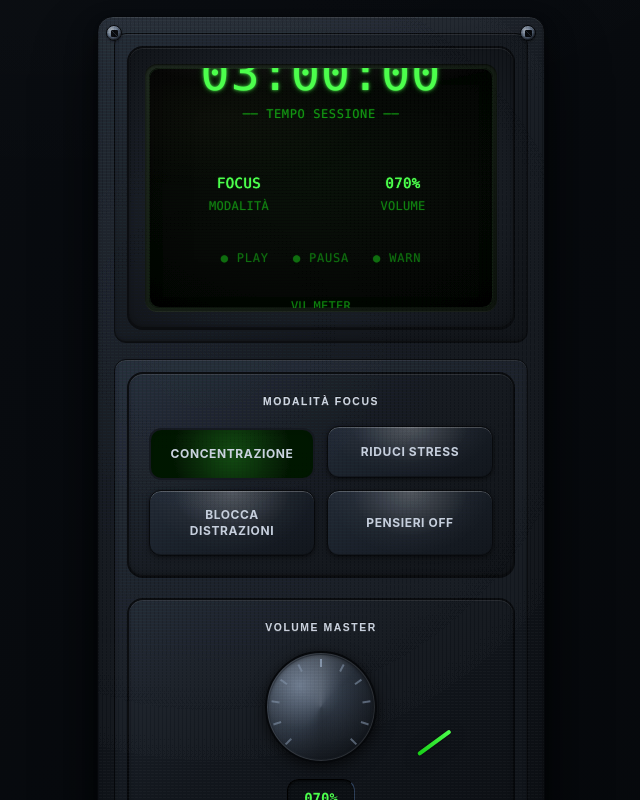
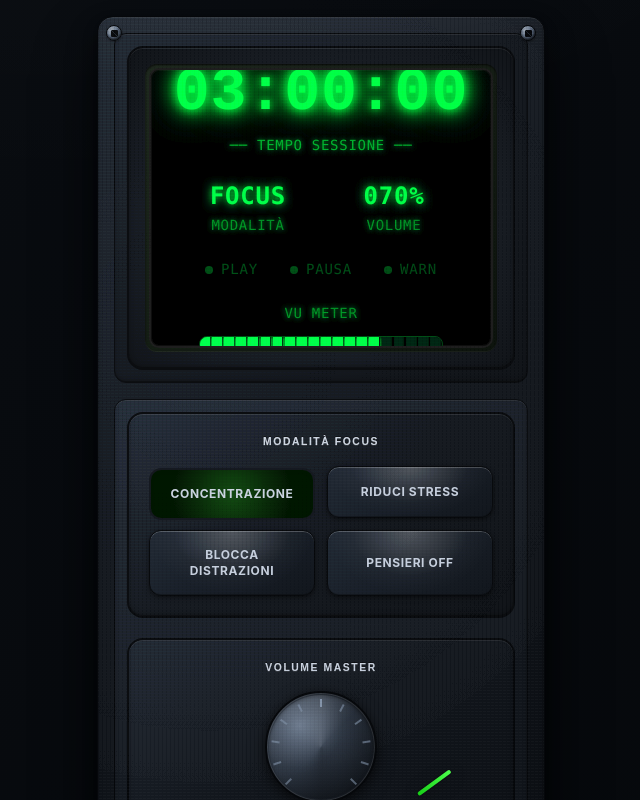
Before and after one commit to giorgiochi/nineties-aether-wave, a React (Vite) app: page / in a window 1280 px wide. Shown: the top 800 px of the page, without its empty margins (319-959 px from the left). Built offline with nearby package versions, Linux system fonts and the light colour scheme.

Commit message:
Fix display cutoff and style

```diff
--- a/src/components/NeuroDeckDisplay.tsx
+++ b/src/components/NeuroDeckDisplay.tsx
@@ -79,117 +79,158 @@ export const NeuroDeckDisplay: React.FC<NeuroDeckDisplayProps> = ({ neuroDeck })
           `
         }}
       >
-        {/* LCD Screen - Perfect reference match with radial gradient */}
+        {/* LCD Screen - Esatta come nella reference */}
         <div
-          className="relative p-6 rounded-md overflow-hidden lcd-realistic"
+          className="relative p-4 rounded-md overflow-hidden"
           style={{
-            height: '240px',
-            background: `
-              radial-gradient(ellipse 85% 75% at 50% 45%,
-                hsl(120 50% 4%) 0%,
-                hsl(120 45% 3%) 25%,
-                hsl(120 40% 2%) 50%,
-                hsl(120 35% 1%) 75%,
-                hsl(120 30% 0.3%) 100%
-              )
-            `,
-            boxShadow: `
-              inset 0 0 0 1px hsl(120 30% 8%),
-              inset 0 3px 12px rgba(0,0,0,0.8),
-              inset 0 0 40px rgba(0,0,0,0.4)
-            `
+            height: '280px',
+            background: '#000000',
+            border: '2px solid #1a1a1a',
+            boxShadow: 'inset 0 0 0 1px #0a0a0a'
           }}
           aria-live="polite"
         >
-          {/* Screen Content - Perfectly centered and preserved */}
-          <div className="text-tft h-full flex flex-col justify-center items-center relative z-10">
-            {/* Perfectly Centered Content - All elements preserved */}
-            <div className="w-full space-y-4">
-              {/* Header Row */}
-              <div className="flex justify-between items-center text-xs uppercase tracking-wider opacity-90">
-                <span>NEURODECK-90</span>
-                <span>● REC</span>
-              </div>
+          {/* Layout esatto della reference */}
+          <div className="text-tft h-full flex flex-col justify-center space-y-6 py-4">
 
-              {/* Timer Display - Large Center */}
-              <div className="text-center py-6">
+            {/* Timer principale - Grande e centrato */}
+            <div className="text-center">
               <div
-                  className="text-5xl font-medium tracking-wide mb-2 text-tft-glow"
+                className="text-6xl font-mono font-bold mb-3"
                 style={{
-                    fontFamily: '"Perfect DOS VGA 437", "SF Mono", "Monaco", monospace',
-                    fontWeight: 500,
-                    imageRendering: 'pixelated',
-                    WebkitFontSmoothing: 'none'
+                  color: '#00ff41',
+                  textShadow: '0 0 10px #00ff41, 0 0 20px #00ff41, 0 0 30px #00ff41',
+                  fontFamily: 'monospace'
                 }}
               >
                 {state.timeLeft > 0 ? formatTime(state.timeLeft) : formatTime(state.duration * 3600)}
               </div>
-                <div className="text-xs text-tft-dim uppercase tracking-wider opacity-70">
+              <div
+                className="text-sm uppercase tracking-wider"
+                style={{
+                  color: '#00aa2b',
+                  textShadow: '0 0 5px #00aa2b'
+                }}
+              >
                 ── TEMPO SESSIONE ──
               </div>
             </div>
 
-              {/* Mode and Volume Grid */}
-              <div className="grid grid-cols-2 gap-8 text-center py-3">
-                <div className="space-y-1">
-                  <div className="text-sm uppercase tracking-wide font-medium">
+            {/* Griglia modalità e volume - Come nella reference */}
+            <div className="grid grid-cols-2 gap-12 text-center px-8">
+              <div>
+                <div
+                  className="text-2xl font-mono font-bold mb-1"
+                  style={{
+                    color: '#00ff41',
+                    textShadow: '0 0 8px #00ff41'
+                  }}
+                >
                   {getModeName(state.activeMode)}
                 </div>
-                  <div className="text-xs text-tft-dim uppercase tracking-wide opacity-60">
+                <div
+                  className="text-sm uppercase tracking-wider opacity-80"
+                  style={{
+                    color: '#00aa2b',
+                    textShadow: '0 0 5px #00aa2b'
+                  }}
+                >
                   MODALITÀ
                 </div>
               </div>
-                <div className="space-y-1">
-                  <div className="text-sm uppercase tracking-wide font-medium font-mono">
+              <div>
+                <div
+                  className="text-2xl font-mono font-bold mb-1"
+                  style={{
+                    color: '#00ff41',
+                    textShadow: '0 0 8px #00ff41'
+                  }}
+                >
                   {Math.round(state.masterVolume * 100).toString().padStart(3, '0')}%
                 </div>
-                  <div className="text-xs text-tft-dim uppercase tracking-wide opacity-60">
+                <div
+                  className="text-sm uppercase tracking-wider opacity-80"
+                  style={{
+                    color: '#00aa2b',
+                    textShadow: '0 0 5px #00aa2b'
+                  }}
+                >
                   VOLUME
                 </div>
               </div>
             </div>
 
-              {/* Status Indicators */}
-              <div className="flex justify-center space-x-6 text-xs py-2">
-                <span className={`${state.isPlaying ? 'text-tft-glow' : 'text-tft-dim opacity-50'}`}>
-                  ● PLAY
+            {/* Indicatori di stato - Come nella reference */}
+            <div className="flex justify-center space-x-8 text-sm">
+              <span
+                className={`flex items-center space-x-2`}
+                style={{
+                  color: state.isPlaying ? '#00ff41' : '#004412',
+                  textShadow: state.isPlaying ? '0 0 8px #00ff41' : 'none'
+                }}
+              >
+                <span className="w-2 h-2 rounded-full" style={{
+                  backgroundColor: state.isPlaying ? '#00ff41' : '#004412',
+                  boxShadow: state.isPlaying ? '0 0 6px #00ff41' : 'none'
+                }}></span>
+                <span>PLAY</span>
               </span>
-                <span className={`${state.isPaused ? 'text-tft-glow' : 'text-tft-dim opacity-50'}`}>
-                  ● PAUSA
+              <span
+                className={`flex items-center space-x-2`}
+                style={{
+                  color: state.isPaused ? '#00ff41' : '#004412',
+                  textShadow: state.isPaused ? '0 0 8px #00ff41' : 'none'
+                }}
+              >
+                <span className="w-2 h-2 rounded-full" style={{
+                  backgroundColor: state.isPaused ? '#00ff41' : '#004412',
+                  boxShadow: state.isPaused ? '0 0 6px #00ff41' : 'none'
+                }}></span>
+                <span>PAUSA</span>
               </span>
-                <span className={`${state.masterVolume > 0.7 ? 'text-tft-glow animate-pulse' : 'text-tft-dim opacity-50'}`}>
-                  ● WARN
+              <span
+                className={`flex items-center space-x-2 ${state.masterVolume > 0.7 ? 'animate-pulse' : ''}`}
+                style={{
+                  color: state.masterVolume > 0.7 ? '#00ff41' : '#004412',
+                  textShadow: state.masterVolume > 0.7 ? '0 0 8px #00ff41' : 'none'
+                }}
+              >
+                <span className="w-2 h-2 rounded-full" style={{
+                  backgroundColor: state.masterVolume > 0.7 ? '#00ff41' : '#004412',
+                  boxShadow: state.masterVolume > 0.7 ? '0 0 6px #00ff41' : 'none'
+                }}></span>
+                <span>WARN</span>
               </span>
             </div>
 
-              {/* VU Meter */}
-              <div className="px-6 py-2">
-                <div className="text-xs text-tft-dim uppercase tracking-wide text-center mb-2 opacity-60">
+            {/* VU Meter - Come nella reference */}
+            <div className="px-8">
+              <div
+                className="text-sm uppercase tracking-wider text-center mb-3 opacity-80"
+                style={{
+                  color: '#00aa2b',
+                  textShadow: '0 0 5px #00aa2b'
+                }}
+              >
                 VU METER
               </div>
               <div
-                  className="h-3 rounded-sm overflow-hidden relative"
+                className="h-4 rounded-sm overflow-hidden relative border"
                 style={{
-                    background: `
-                      linear-gradient(180deg,
-                        rgba(0,0,0,0.9) 0%,
-                        rgba(0,0,0,0.7) 50%,
-                        rgba(0,0,0,0.9) 100%
-                      )
-                    `,
-                    border: '1px solid rgba(0,0,0,0.9)',
-                    boxShadow: 'inset 0 1px 2px rgba(0,0,0,0.9)'
+                  backgroundColor: '#000',
+                  borderColor: '#004412'
                 }}
               >
                 {Array.from({ length: 20 }, (_, i) => (
                   <div
                     key={i}
-                      className="absolute top-0 h-full"
+                    className="absolute top-0 h-full border-r"
                     style={{
                       left: `${i * 5}%`,
-                        width: '4%',
-                        background: i * 5 <= vuLevel ? 'hsl(var(--screen-text))' : 'rgba(0,0,0,0.3)',
-                        boxShadow: i * 5 <= vuLevel ? '0 0 1px hsl(var(--screen-glow) / 0.5)' : 'none',
+                      width: '4.5%',
+                      backgroundColor: i * 5 <= vuLevel ? '#00ff41' : '#002210',
+                      borderRightColor: '#001a08',
+                      boxShadow: i * 5 <= vuLevel ? '0 0 4px #00ff41' : 'none',
                       transition: 'all 0.1s ease'
                     }}
                   />
@@ -197,11 +238,6 @@ export const NeuroDeckDisplay: React.FC<NeuroDeckDisplayProps> = ({ neuroDeck })
               </div>
             </div>
 
-              {/* Footer */}
-              <div className="text-center text-xs text-tft-dim uppercase tracking-wide opacity-40 pt-2">
-                ── BINAURALE FOCUS SYSTEM ──
-              </div>
-            </div>
           </div>
         </div>
       </div>
```
Lines whose indentation alone changed are shown as unchanged.
